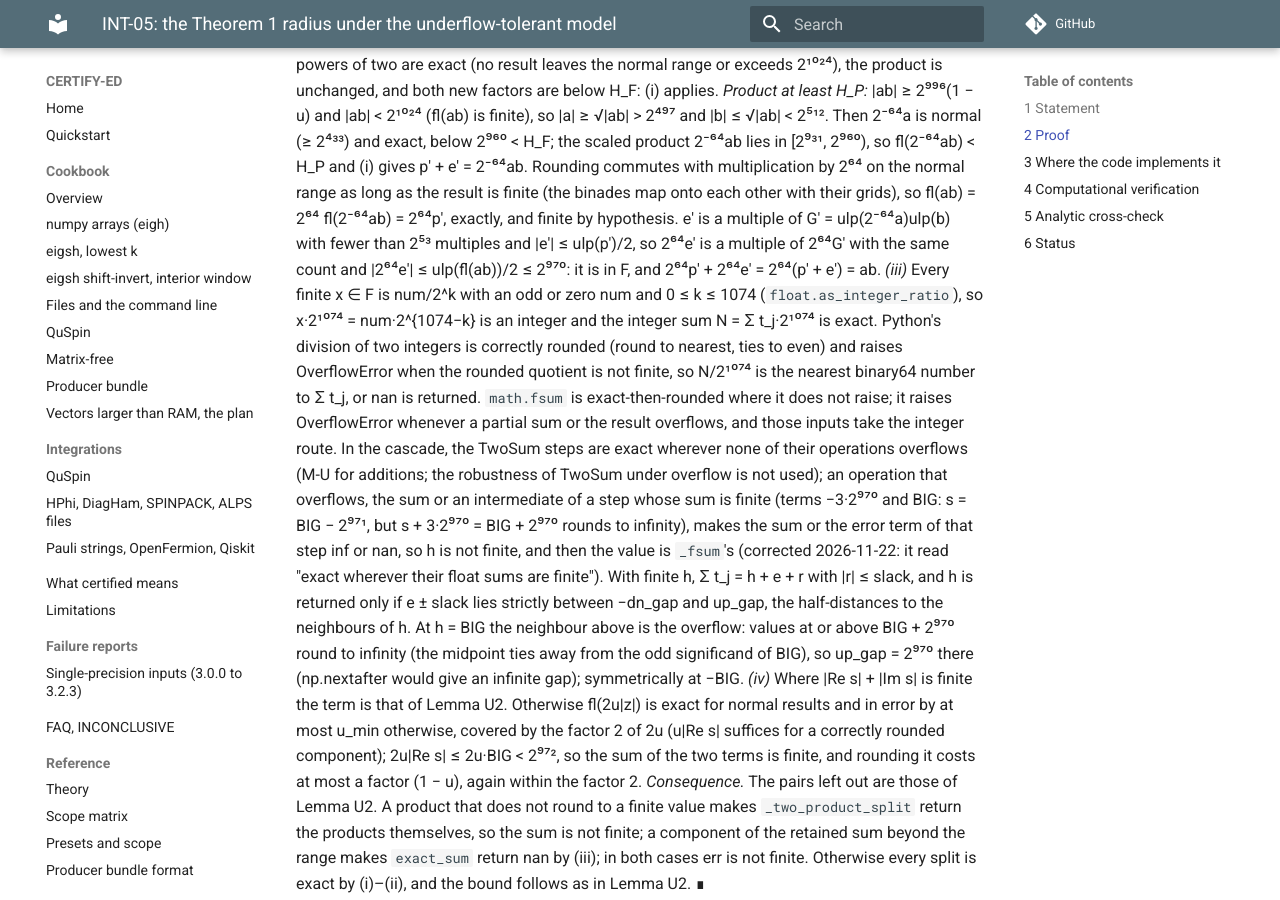
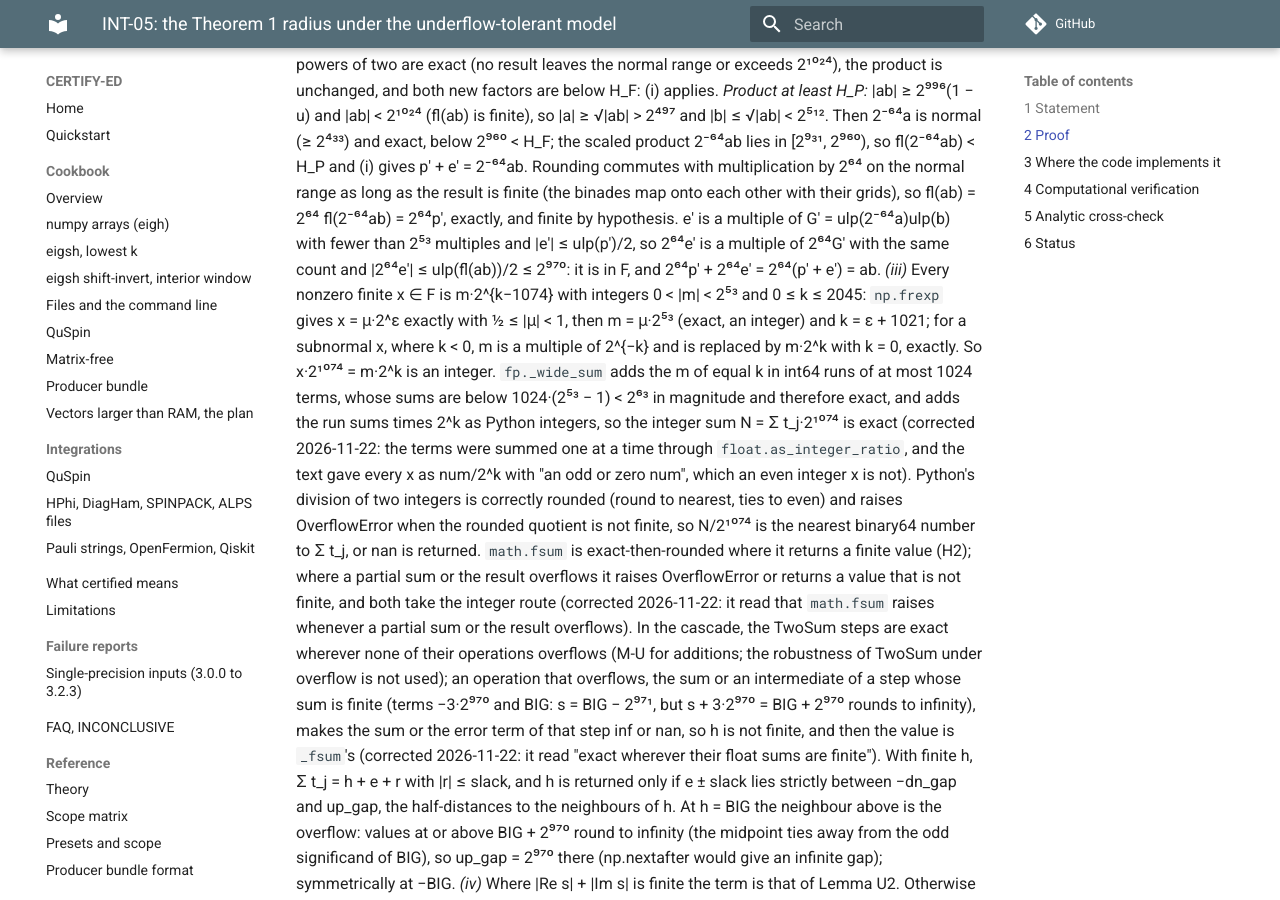
Before and after one commit to sarang-kernel/CERTIFY-ED, an MkDocs documentation site: the page built from docs/proofs/int05_underflow.md, in a window 1280 px wide and 900 px high, scrolled down 4590 px. Built offline with MkDocs 1.6.1 and Material for MkDocs 9.7.7, drawn with Linux system fonts in a browser that asks for light colours; comment, search, counter and statistics services are not loaded; some of the changed text lies outside the part shown.

Commit message:
Vectorized wide sum; companions, M1 and M2 pinned

```diff
--- a/docs/proofs/int05_underflow.md
+++ b/docs/proofs/int05_underflow.md
@@ -167,13 +167,19 @@ p′ + e′ = 2⁻⁶⁴ab. Rounding commutes with multiplication by 2⁶⁴ on
 (the binades map onto each other with their grids), so fl(ab) = 2⁶⁴ fl(2⁻⁶⁴ab) = 2⁶⁴p′, exactly, and finite by
 hypothesis. e′ is a multiple of G′ = ulp(2⁻⁶⁴a)ulp(b) with fewer than 2⁵³ multiples and |e′| ≤ ulp(p′)/2, so 2⁶⁴e′ is a
 multiple of 2⁶⁴G′ with the same count and |2⁶⁴e′| ≤ ulp(fl(ab))/2 ≤ 2⁹⁷⁰: it is in F, and 2⁶⁴p′ + 2⁶⁴e′ = 2⁶⁴(p′ + e′) = ab.
-*(iii)* Every finite x ∈ F is num/2^k with an odd or zero num and 0 ≤ k ≤ 1074 (`float.as_integer_ratio`), so
-x·2¹⁰⁷⁴ = num·2^{1074−k} is an integer and the integer sum N = Σ t_j·2¹⁰⁷⁴ is exact. Python's division of two integers
-is correctly rounded (round to nearest, ties to even) and raises OverflowError when the rounded quotient is not finite,
-so N/2¹⁰⁷⁴ is the nearest binary64 number to Σ t_j, or nan is returned. `math.fsum` is exact-then-rounded where it
-does not raise; it raises OverflowError whenever a partial sum or the result overflows, and those inputs take the
-integer route. In the cascade, the TwoSum steps are exact wherever none of their operations overflows (M-U for additions;
-the robustness of TwoSum under overflow is not used); an operation that overflows, the sum or an intermediate of a
+*(iii)* Every nonzero finite x ∈ F is m·2^{k−1074} with integers 0 < |m| < 2⁵³ and 0 ≤ k ≤ 2045: `np.frexp` gives
+x = μ·2^ε exactly with ½ ≤ |μ| < 1, then m = μ·2⁵³ (exact, an integer) and k = ε + 1021; for a subnormal x, where
+k < 0, m is a multiple of 2^{−k} and is replaced by m·2^k with k = 0, exactly. So x·2¹⁰⁷⁴ = m·2^k is an integer.
+`fp._wide_sum` adds the m of equal k in int64 runs of at most 1024 terms, whose sums are below 1024·(2⁵³ − 1) < 2⁶³ in
+magnitude and therefore exact, and adds the run sums times 2^k as Python integers, so the integer sum
+N = Σ t_j·2¹⁰⁷⁴ is exact (corrected 2026-11-22: the terms were summed one at a time through `float.as_integer_ratio`,
+and the text gave every x as num/2^k with "an odd or zero num", which an even integer x is not). Python's division of
+two integers is correctly rounded (round to nearest, ties to even) and raises OverflowError when the rounded quotient
+is not finite, so N/2¹⁰⁷⁴ is the nearest binary64 number to Σ t_j, or nan is returned. `math.fsum` is
+exact-then-rounded where it returns a finite value (H2); where a partial sum or the result overflows it raises
+OverflowError or returns a value that is not finite, and both take the integer route (corrected 2026-11-22: it read
+that `math.fsum` raises whenever a partial sum or the result overflows).
+In the cascade, the TwoSum steps are exact wherever none of their operations overflows (M-U for additions; the robustness of TwoSum under overflow is not used); an operation that overflows, the sum or an intermediate of a
 step whose sum is finite (terms −3·2⁹⁷⁰ and BIG: s = BIG − 2⁹⁷¹, but s + 3·2⁹⁷⁰ = BIG + 2⁹⁷⁰ rounds to infinity),
 makes the sum or the error term of that step inf or nan, so h is not finite, and then the value is `_fsum`'s
 (corrected 2026-11-22: it read "exact wherever their float sums are finite"). With finite h, Σ t_j = h + e + r with
@@ -275,7 +281,7 @@ longer need the hypothesis. ∎
 | upper, rel | `enclosure.residuals`: `upper = (R_up + E_up) + residual_additive_term(...)`; `rel = ... * (1 + 4 * U) + 2 * ULP_MIN` | U5 |
 | exact_dot | `TINY_PRODUCT = 2^-967`, `TINY_BOUND = 2^-966`, `_MIN_NORMAL = 2^-1022`; `_two_product_split`: mask `abs(a b) >= TINY_PRODUCT`, rescaling by 2^±60 of a subnormal factor; `err = 2u|s| + n_tiny TINY_BOUND` (complex: `2u(|Re s| + |Im s|) + ...`) | U2 |
 | exact_dot, top of the range | `HUGE_FACTOR = 2^995`, `HUGE_PRODUCT = 2^996`, `_HUGE_SCALE = 2^64`; `_two_product_split`: mask `hi`, swap so the larger factor comes first, `a /= 2^64`, `b *= 2^64` for products below `HUGE_PRODUCT`, else `p, e *= 2^64` after the split; complex `err`: `2u(|re| + |im|)`, or `2u|re| + 2u|im|` where the sum overflows | U2b (i), (ii), (iv) |
-| exact_sum | `_fsum`: `math.fsum`, on OverflowError `_wide_sum` (integers on the 2^-1074 grid, one correctly rounded division, nan beyond the range); `_inside_rounding_interval(h, e, slack)` with the half-gap 2^970 at ±BIG | U2b (iii) |
+| exact_sum | `_fsum`: `math.fsum`, on OverflowError or a non-finite value `_wide_sum` (integers on the 2^-1074 grid from `np.frexp`, int64 run sums of at most 1024 terms of one exponent, one correctly rounded division, nan beyond the range); `_inside_rounding_interval(h, e, slack)` with the half-gap 2^970 at ±BIG | U2b (iii) |
 | Gram, BLAS products | `gram_additive_term(g, n, cplx) = ldexp(g (3 if cplx else 1) n (1 + gamma(n)) _GUARD^2, -1075) + ULP_MIN`, used in `_cluster_bound` for the BLAS Gram path and `XR_bound` | U1, U7 |
 | products that may be subnormal | `_cluster_bound`: `rho ... + ULP_MIN`, `XR_bound ... + 3 ULP_MIN`, `eps_star ... + 4 ULP_MIN`, BLAS-Gram `eta ... + 2 ULP_MIN`; `compose.py`: `rho = up(...) + ULP_MIN`; `sectors.decomposition_shift`, `certify._subspace_shift`: `+ ULP_MIN`; `enclosure.kato_temple`: `r2 = nextafter(r r, inf) + ULP_MIN` | U7 |
 | sums of squares | `_cluster_bound`: `Rg_fro = norm2_upper(res.upper[idx])`, `Rerr = norm2_upper(res.E_norm[idx])`; `compose`: `D = norm2_upper([inv_s])`; `decomposition_shift`: `eta`, `D` via `norm2_upper` | U3 |
@@ -337,6 +343,12 @@ sum, and three adversarial inputs are added (the two retained-sum cases at the m
 the first run counts as violations, and the sum −3·2⁹⁷⁰ + BIG with an overflowing TwoSum intermediate, on both
 summation paths): U2b 7 500 random + 99 adversarial, the other counts as in the run of 2026-11-21; 0 violations.
 
+Run of 2026-11-22 after `fp._wide_sum` was vectorized (same options; output in
+`docs/proofs/runs/int05_underflow_2026-11-22_vectorized.txt`; step (iii) of the proof restated for it): the same counts
+as the run before; 0 violations. `tests/test_exact_dot_range.py` compares the vectorized sum with the term-by-term
+integer sum on 600 random term sets and 12 special ones (runs of one exponent across the 1024-term boundary, a
+sum beyond the range, an exact zero).
+
 ## 5 Analytic cross-check
 
 (i) *Theorem U5 at normal magnitudes.* When every intermediate is normal, (M-U) is the standard model and the
```
Also changed, not shown: CHANGELOG.md (+57 -41 lines), docs/proofs/runs/int05_underflow_2026-11-22_vectorized.txt (added, +12 -0 lines), 2 other files.
